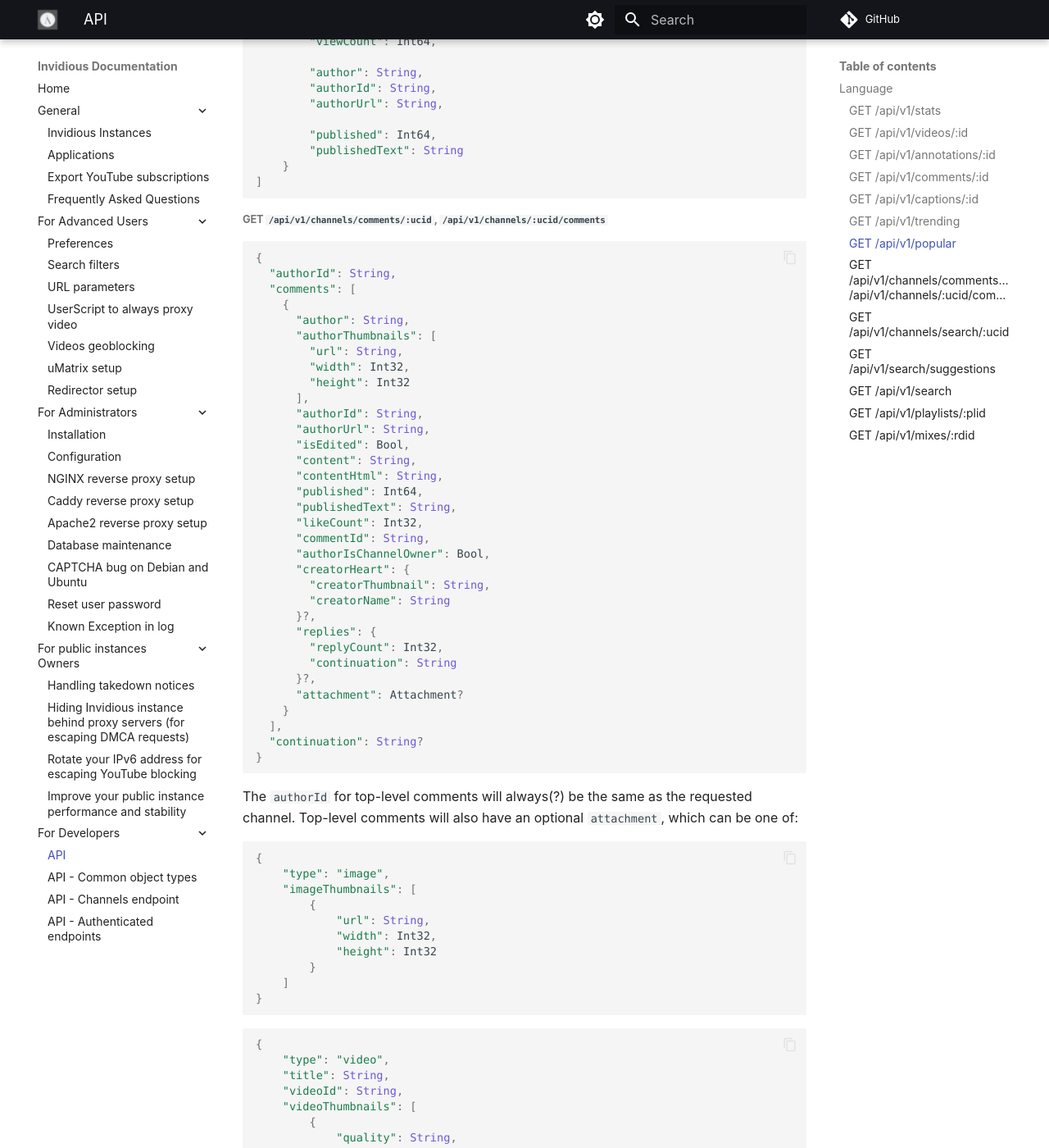
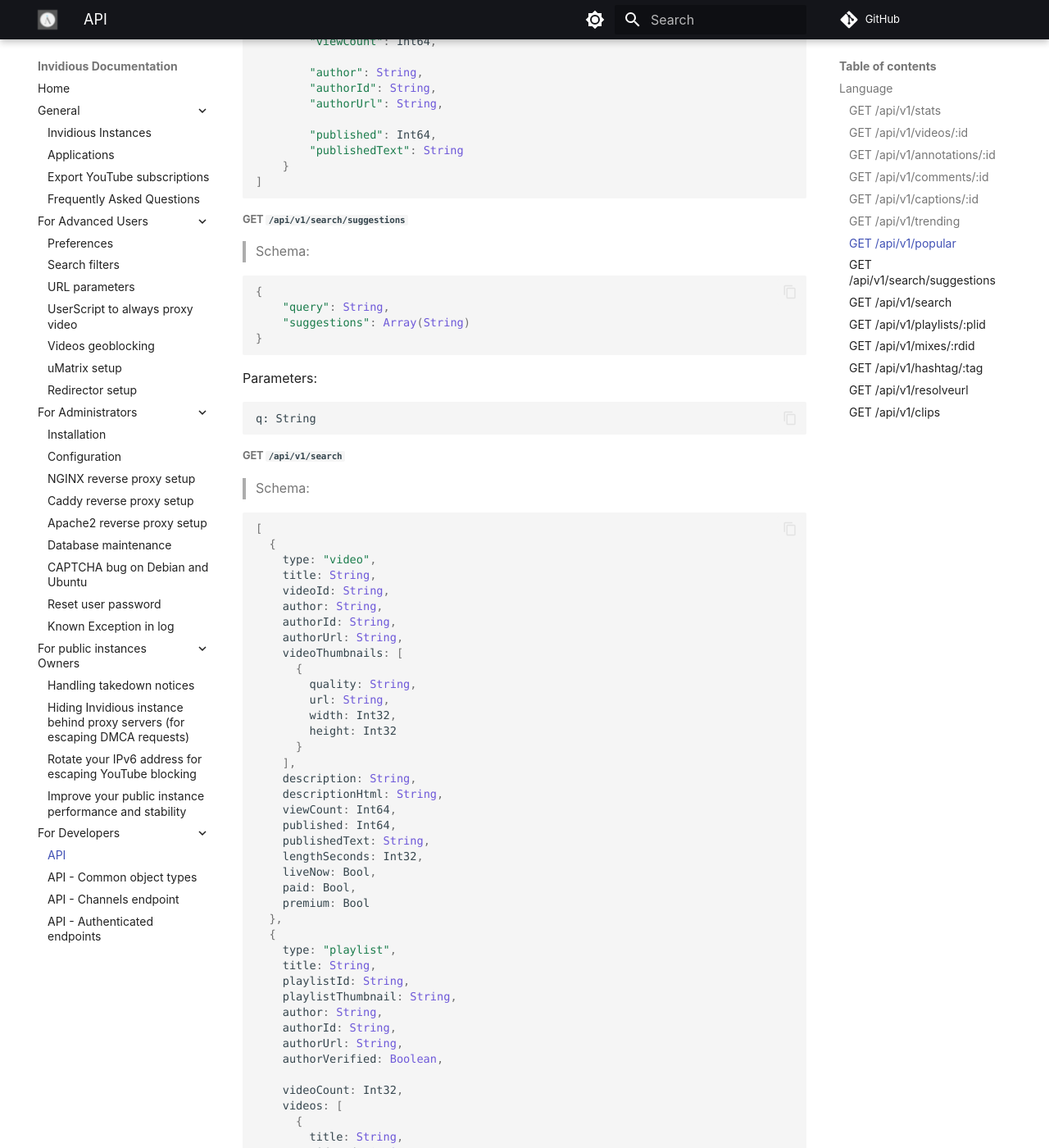
Before and after one commit to iv-org/documentation, an MkDocs documentation site: the page built from docs/api.md, in a window 1280 px wide and 1400 px high, scrolled down 6244 px. Shown: the whole window at 82% size. Built offline with MkDocs 1.6.1 and Material for MkDocs 9.7.7, drawn with Linux system fonts in a browser that asks for light colours; comment, search, counter and statistics services are not loaded; some of the changed text lies outside the part shown.

Commit message:
Update api documentation with new endpoints and fixes (#501)
* Fix documentation on search's `sort` parameter

* remove `news` from trending type

* Remove channels/comments documentation

* Remove channels search documentation from api.md page

* add missing endpoints

* fix `resolveurl` name

* update param description for community post comments

* update `search-filters.md` and `url-parameters.md` to include api changes

````diff
--- a/docs/api.md
+++ b/docs/api.md
@@ -335,183 +335,6 @@
         "publishedText": String
     }
 ]
-```
-
-##### GET `/api/v1/channels/comments/:ucid`, `/api/v1/channels/:ucid/comments`
-
-
-```javascript
-{
-  "authorId": String,
-  "comments": [
-    {
-      "author": String,
-      "authorThumbnails": [
-        "url": String,
-        "width": Int32,
-        "height": Int32
-      ],
-      "authorId": String,
-      "authorUrl": String,
-      "isEdited": Bool,
-      "content": String,
-      "contentHtml": String,
-      "published": Int64,
-      "publishedText": String,
-      "likeCount": Int32,
-      "commentId": String,
-      "authorIsChannelOwner": Bool,
-      "creatorHeart": {
-        "creatorThumbnail": String,
-        "creatorName": String
-      }?,
-      "replies": {
-        "replyCount": Int32,
-        "continuation": String
-      }?,
-      "attachment": Attachment?
-    }
-  ],
-  "continuation": String?
-}
-```
-
-The `authorId` for top-level comments will always(?) be the same as the requested channel. Top-level comments will also have an optional `attachment`, which can be one of:
-
-```javascript
-{
-    "type": "image",
-    "imageThumbnails": [
-        {
-            "url": String,
-            "width": Int32,
-            "height": Int32
-        }
-    ]
-}
-```
-
-```javascript
-{
-    "type": "video",
-    "title": String,
-    "videoId": String,
-    "videoThumbnails": [
-        {
-            "quality": String,
-            "url": String,
-            "width": Int32,
-            "height": Int32
-        }
-    ],
-    "lengthSeconds": Int32,
-    "author": String,
-    "authorId": String,
-    "authorUrl": String,
-    "published": Int64,
-    "publishedText": String,
-    "viewCount": Int64,
-    "viewCountText": String
-}
-```
-
-```javascript
-{
-    "type": "unknown",
-    "error": "Unrecognized attachment type."
-}
-```
-
-Some attachments may only have a `type` and `error`, similar to the above. Attachments will *only* be present on top-level comments.
-
-Parameters:
-
-```
-continuation: String
-```
-
-##### GET `/api/v1/channels/search/:ucid`
-
-> Schema:
-
-```javascript
-[
-  {
-    type: "video",
-    title: String,
-    videoId: String,
-    author: String,
-    authorId: String,
-    authorUrl: String,
-    videoThumbnails: [
-      {
-        quality: String,
-        url: String,
-        width: Int32,
-        height: Int32
-      }
-    ],
-    description: String,
-    descriptionHtml: String,
-    viewCount: Int64,
-    published: Int64,
-    publishedText: String,
-    lengthSeconds: Int32,
-    liveNow: Bool,
-    paid: Bool,
-    premium: Bool
-  },
-  {
-    type: "playlist",
-    title: String,
-    playlistId: String,
-    author: String,
-    authorId: String,
-    authorUrl: String,
-
-    videoCount: Int32,
-    videos: [
-      {
-        title: String,
-        videoId: String,
-        lengthSeconds: Int32,
-        videoThumbnails: [
-          {
-            quality: String,
-            url: String,
-            width: Int32,
-            height: Int32
-          }
-        ]
-      }
-    ]
-  },
-  {
-    type: "channel",
-    author: String,
-    authorId: String,
-    authorUrl: String,
-
-    authorThumbnails: [
-      {
-        url: String,
-        width: Int32,
-        height: Int32
-      }
-    ],
-    subCount: Int32,
-    videoCount: Int32,
-    description: String,
-    descriptionHtml: String
-  }
-];
-```
-
-Parameters:
-
-```
-q: String
-page: Int32
 ```
 
 ##### GET `/api/v1/search/suggestions`
@@ -707,3 +530,47 @@
   ]
 }
 ```
+
+##### GET `/api/v1/hashtag/:tag`
+> Schema:
+```javascript
+{
+  results: VideoObject[],
+}
+```
+Parameters:
+```
+page: Int32
+```
+
+##### GET `/api/v1/resolveurl`
+> Schema:
+```javascript
+{
+  ucid?: String,
+  videoId?: String,
+  playlistId?: String,
+  startTimeSeconds?: String,
+  params?: String,
+  pageType: string
+}
+```
+Parameters:
+```
+url: URL
+```
+
+##### GET `/api/v1/clips`
+> Schema:
+```javascript
+{
+  startTime: Float64, // in seconds
+  endTime: Float64, // in seconds
+  clipTitle: String,
+  video: VideoObject
+}
+```
+Parameters:
+```
+id: string
+```
````
Also changed, not shown: other parts of docs/api.md (+2 -2 lines), docs/api/channels_endpoint.md (+64 -0 lines), docs/search-filters.md (+4 -2 lines), docs/url-parameters.md (+0 -1 lines).
